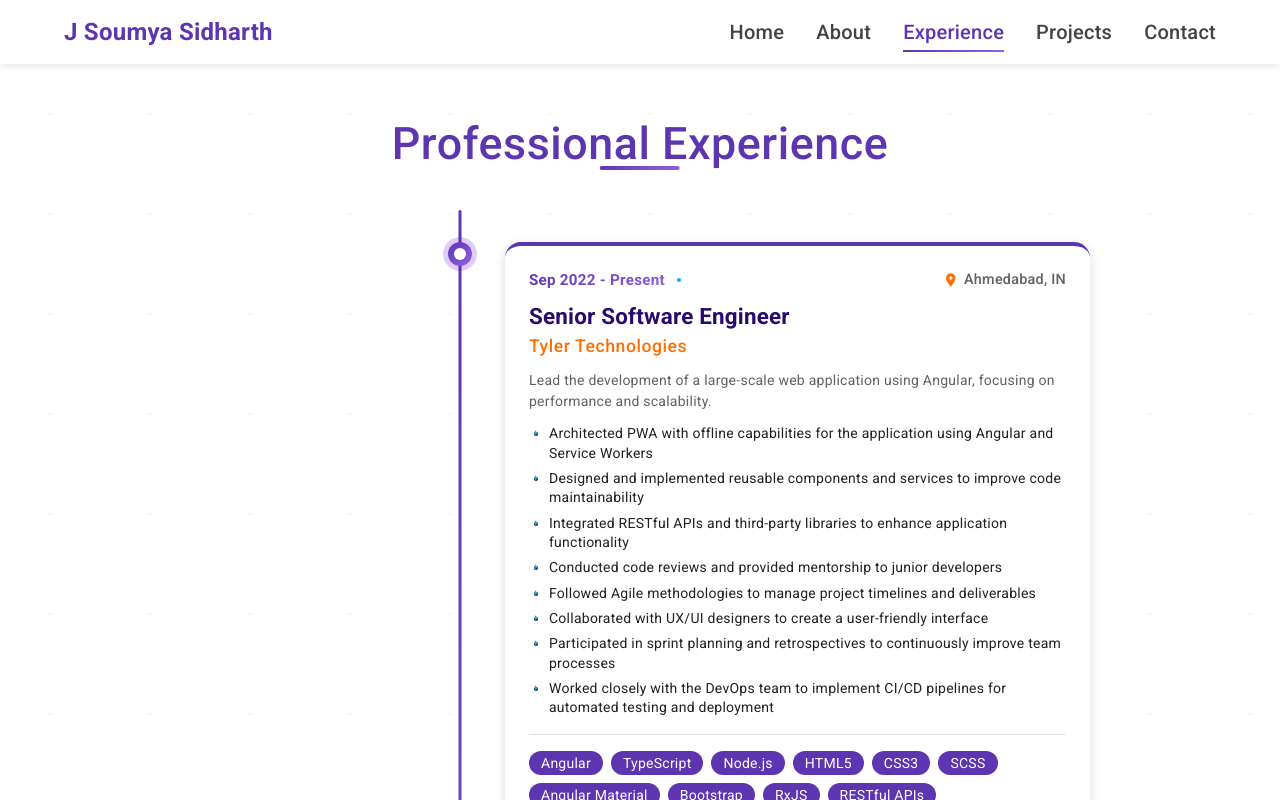
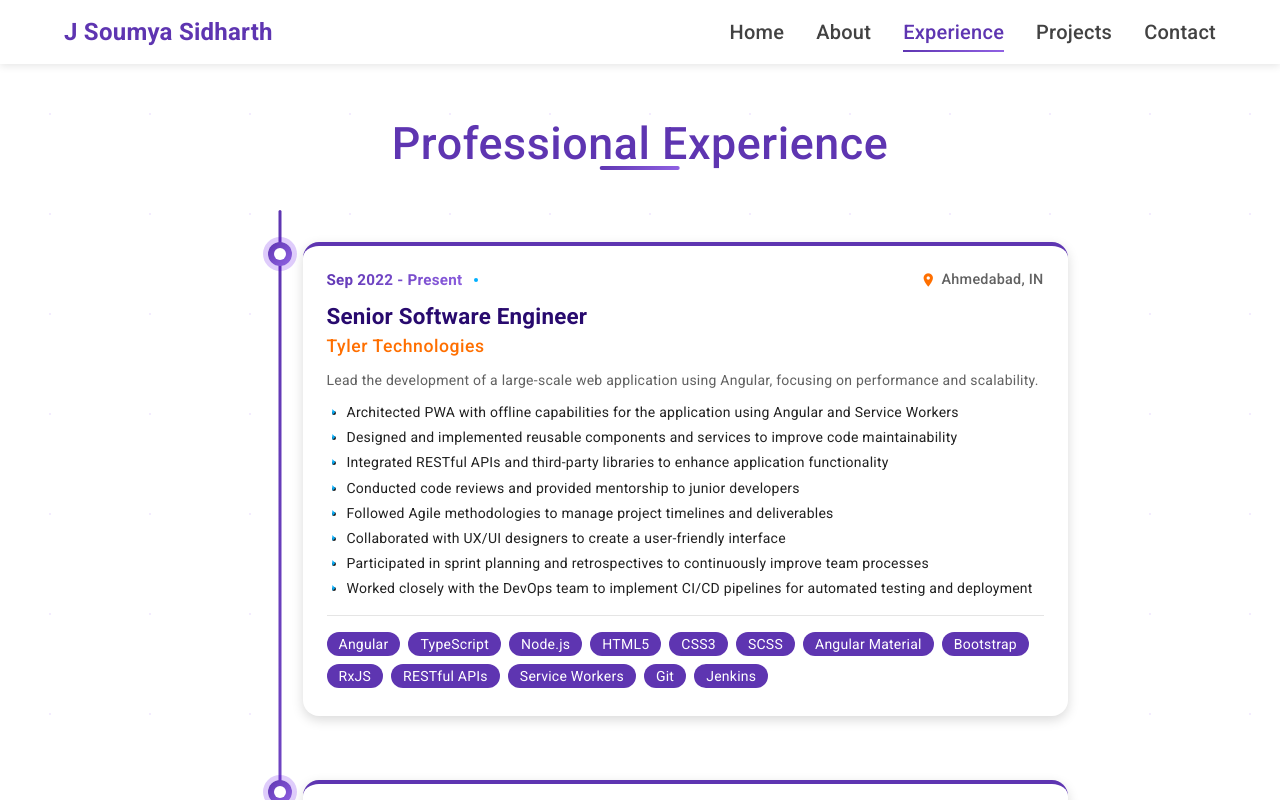
Before and after one commit to SidharthSoumya/Angular-Portfolio, an Angular app: page /experience in a window 1280 px wide. Shown: the top 800 px of the page. Built offline with nearby package versions, Linux system fonts and the light colour scheme.

Commit message:
Experience page layout css modified

```diff
--- a/src/app/components/experience/experience.component.scss
+++ b/src/app/components/experience/experience.component.scss
@@ -57,7 +57,7 @@
       content: '';
       position: absolute;
       top: 0;
-      left: 30%;
+      left: 10%;
       transform: translateX(-50%);
       width: 3px;
       height: 100%;
@@ -96,7 +96,7 @@
   .timeline-dot {
     position: absolute;
     top: 0;
-    left: 30%;
+    left: 10%;
     transform: translateX(-50%);
     width: 24px;
     height: 24px;
@@ -120,7 +120,7 @@
   }
 
   .timeline-content {
-    width: 65%;
+    width: 85%;
     padding: 1.5rem;
     background-color: white;
     border-radius: var(--border-radius-lg);
@@ -136,11 +136,11 @@
     }
 
     &:nth-child(odd) {
-      margin-right: 35%;
+      margin-right: 10%;
     }
 
     &:nth-child(even) {
-      margin-left: 35%;
+      margin-left: 10%;
     }
   }
 
@@ -156,6 +156,7 @@
 
     .date {
       background: var(--gradient-primary);
+      background-clip: text;
       -webkit-background-clip: text;
       -webkit-text-fill-color: transparent;
       font-weight: 600;
```
